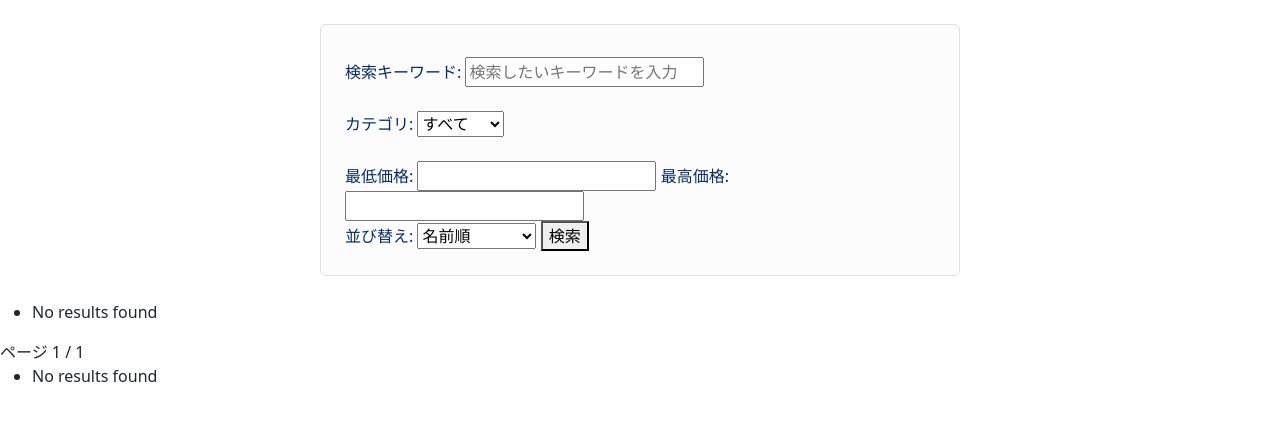
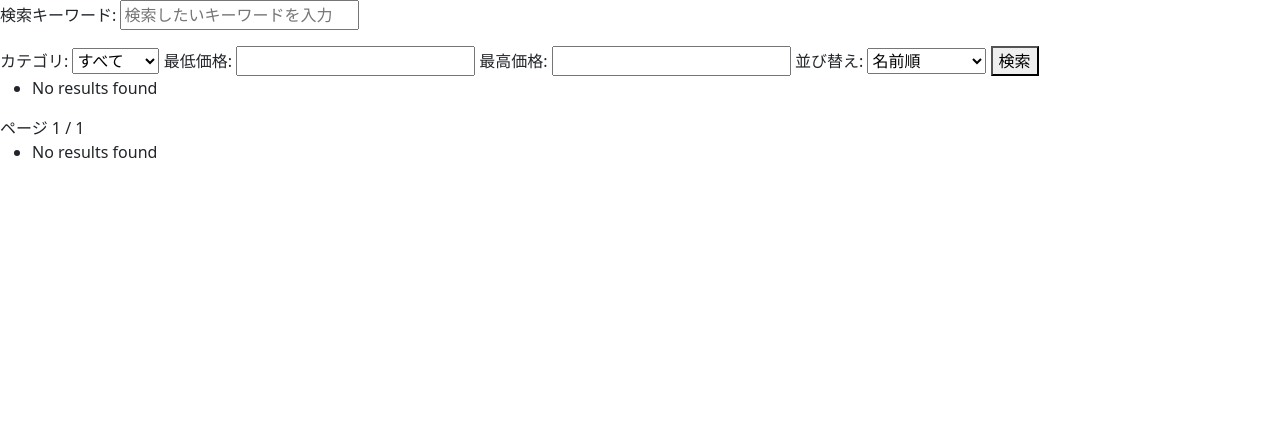
Before and after one commit to yoshiyukisato0304/search_project-class_A-Yoshiyuki-Sato-, a Django app: page / in a window 1280 px wide. Shown: the part 56-477 px from the top of the page. Run offline with Django 4.2, Linux system fonts and the light colour scheme; data that the repository does not hold is empty.

Commit message:
search.htmlのbootstrapを削除・search.cssを作成

```diff
--- a/search_project/search_app/templates/search.html
+++ b/search_project/search_app/templates/search.html
@@ -1,32 +1,25 @@
 {% extends './base.html' %}
 
 {% block content %}
-<div class="d-flex justify-content-center">
-    <div class="w-50 p-4 m-4 bg-light-subtle border rounded text-primary-emphasis">
         <form method="get">
             <!-- 検索キーワード入力 -->
-            <div class="pt-2">
+
             {{ form.as_p }}
-            </div>
+
             <!-- カテゴリの選択 -->
-            <div class="pt-2">
-                <label for="category">カテゴリ:</label>
-
+            <label for="category">カテゴリ:</label>
                 <select name="category">
                     <option value="">すべて</option>
                     <option value="本">本</option>
                     <option value="電子機器">電子機器</option>
                     <!-- 他のカテゴリを追加 -->
                 </select>
-            </div>
 
             <!-- 価格範囲の入力 -->
-            <div class="pt-4">
                 <label for="min_price">最低価格:</label>
                 <input type="number" name="min_price" min="0">
                 <label for="max_price">最高価格:</label>
                 <input type="number" name="max_price" min="0">
-            </div>
             <!-- 並び替えの選択 -->
             <label for="sort">並び替え:</label>
 
@@ -37,8 +30,6 @@
             </select>
             <button type="submit">検索</button>
         </form>
-    </div>
-</div>
 
    <ul>
    {% for product in results %}
```
Also changed, not shown: search_project/search_app/templates/css/search.css (added).
